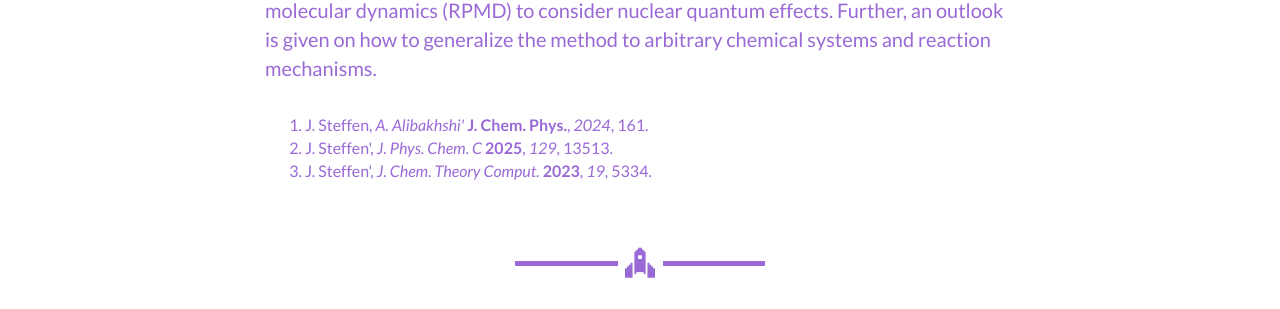
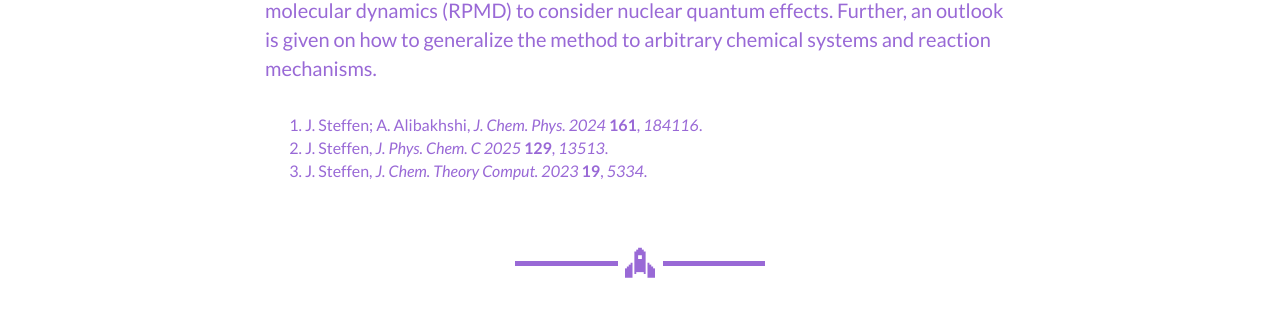
Before and after one commit to ccsc2026/ccsc2026.github.io, a Jekyll site: the page built from talks/steffen.md, in a window 1280 px wide and 900 px high, scrolled down 876 px. Shown: the part 145-454 px from the top of the window. Built offline with Jekyll 4.4.1, drawn with Linux system fonts in a browser that asks for light colours.

Commit message:
Update steffen.md

```diff
--- a/talks/steffen.md
+++ b/talks/steffen.md
@@ -22,8 +22,8 @@ on two examples: proton exchange reactions in the gas phase and hydrogen diffusi
 nuclear quantum effects. Further, an outlook is given on how to generalize the method to arbitrary chemical systems and reaction mechanisms.
 "]
 references: [
-[J. Steffen, A. Alibakhshi', 'J. Chem. Phys.', '2024', '161', '184116'],
-[J. Steffen', 'J. Phys. Chem. C', '2025', '129', '13513'],
-[J. Steffen', 'J. Chem. Theory Comput.', '2023', '19', '5334'],
+['J. Steffen; A. Alibakhshi', 'J. Chem. Phys. 2024', '161', '184116'],
+['J. Steffen', 'J. Phys. Chem. C 2025', '129', '13513'],
+['J. Steffen', 'J. Chem. Theory Comput. 2023', '19', '5334']
 ]
 ---
```
